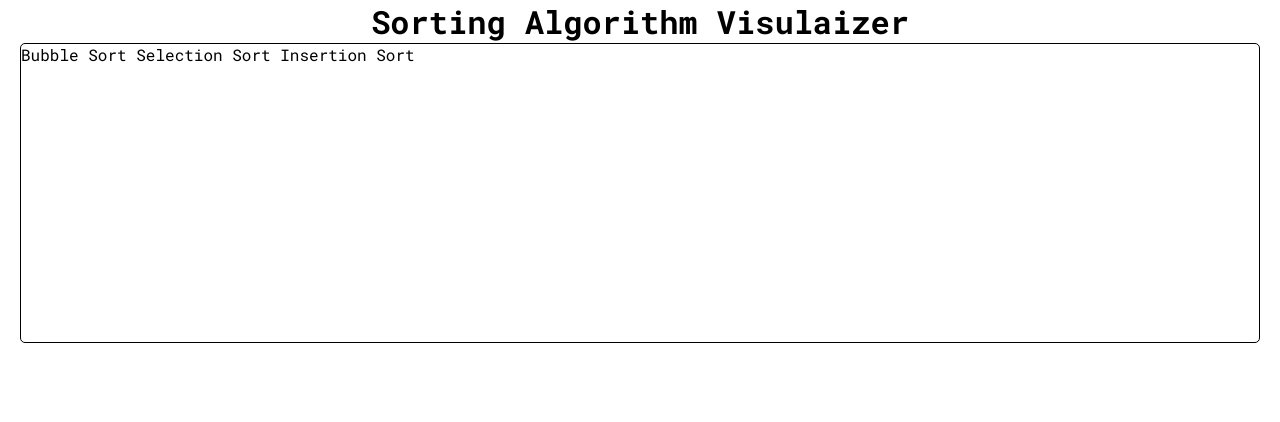
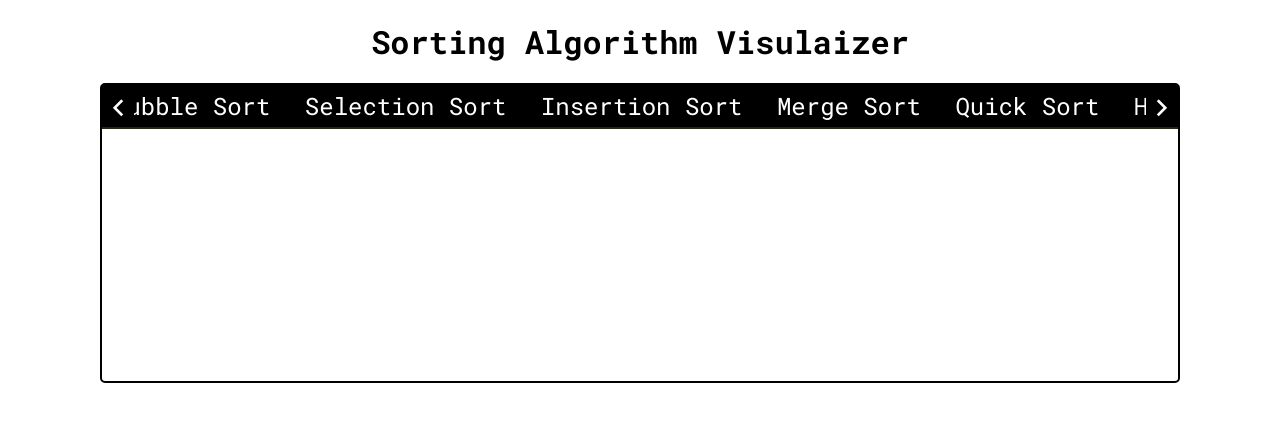
Before and after one commit to subinay108/Sorting-Algorithm-Visualizer, a plain HTML site: page index.html in a window 1280 px wide. Drawn offline with nearby package versions, Linux system fonts and the light colour scheme.

Commit message:
something happened

```diff
--- a/index.html
+++ b/index.html
@@ -6,6 +6,7 @@
     <link rel="preconnect" href="https://fonts.googleapis.com">
     <link rel="preconnect" href="https://fonts.gstatic.com" crossorigin>
     <link href="https://fonts.googleapis.com/css2?family=Roboto+Mono:wght@400;600;700&display=swap" rel="stylesheet">
+    <link rel="stylesheet" href="https://cdnjs.cloudflare.com/ajax/libs/remixicon/3.6.0/remixicon.min.css" integrity="sha512-pI8MMQ9fC050RkbUOr8cJ75T5bYJpT1PAiML/7QZM6Fr74Ef6csO2/Cl92q+Qpxidm7WonXr6f+DbyxNHPGH8g==" crossorigin="anonymous" referrerpolicy="no-referrer" />
     <link rel="stylesheet" href="./styles.css">
     <title>Sorting Algorithm Visualizer | Subinay Panda</title>
 </head>
@@ -14,10 +15,18 @@
         <h1 class="heading">Sorting Algorithm Visulaizer</h1>
         <div class="player">
             <div class="menu">
-                Bubble Sort
-                Selection Sort
-                Insertion Sort
-
+                <ul>
+                    <li>Bubble Sort</li>
+                    <li>Selection Sort</li>
+                    <li>Insertion Sort</li>
+                    <li>Merge Sort</li>
+                    <li>Quick Sort</li>
+                    <li>Heap Sort</li>
+                    <li>Radix Sort</li>
+                    <li>Shell Sort</li>
+                </ul>
+                <div class="next"><i class="ri-arrow-right-s-line"></i></div>
+                <div class="prev"><i class="ri-arrow-left-s-line"></i></div>
             </div>
         </div>
     </div>
--- a/styles.css
+++ b/styles.css
@@ -17,12 +17,55 @@ body{
     display: flex;
     flex-direction: column;
     align-items: center;
-    padding: 0 20px;
+    padding: 20px 100px;
 }
 
 .player{
     width: 100%;
     height: 300px;
-    border: 1px solid black;
+    border: 2px solid black;
     border-radius: 5px;
+    margin-top: 20px;
 }
+
+.menu{
+    width: 100%;
+    background-color: black;
+    border-bottom: 2px solid  rgb(33, 40, 22);
+    overflow: hidden;
+    position: relative;
+}
+
+.menu ul{
+    width: 300%;
+    list-style: none;
+    font-size: 1.5rem;
+    overflow: hidden;
+}
+.menu ul li{
+    display: inline-block;
+    text-align: center;
+    background-color: black;
+    color: white;
+    padding: 5px 10px;
+    margin: 0;
+    cursor: pointer;
+}
+.menu ul li:hover{
+    background-color: white;
+    color: black;
+}
+.menu .next, .menu .prev{
+    position: absolute;
+    top: 0;
+    background-color: black;
+    color: white;
+    font-size: 2rem;
+}
+
+.menu .next{
+    right: 0;
+}
+.menu .prev{
+    left: 0    ;
+}
```
